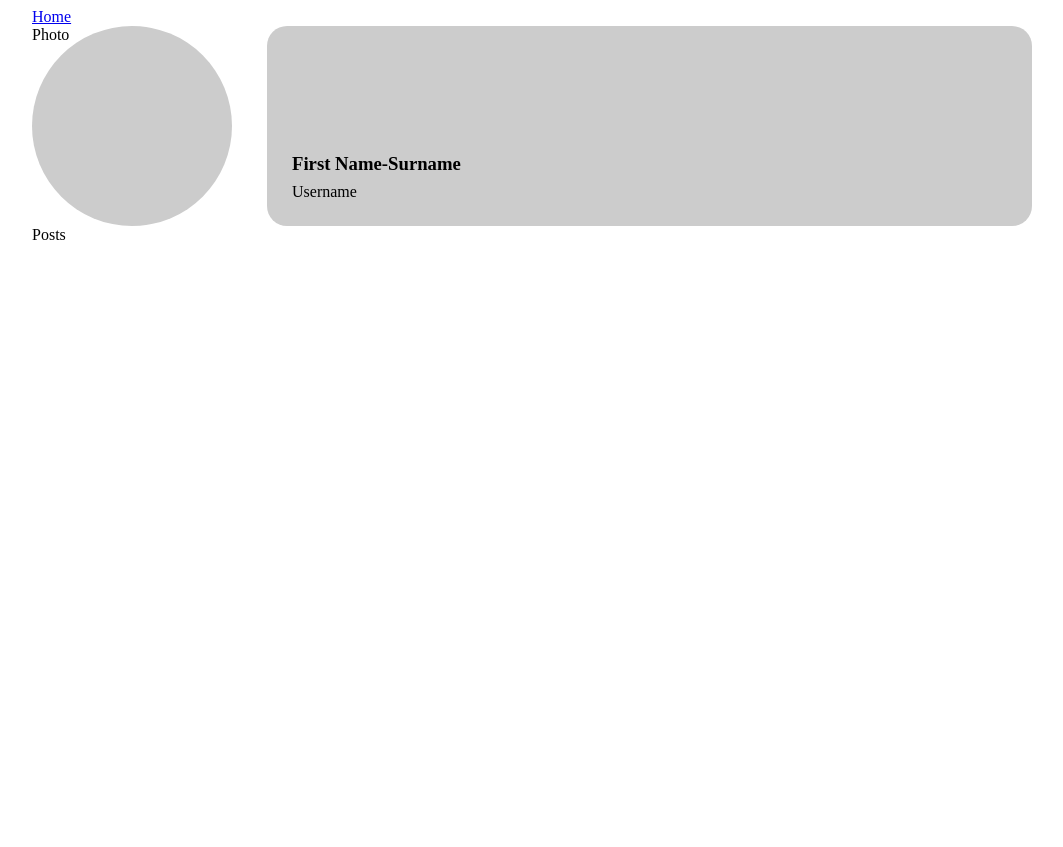
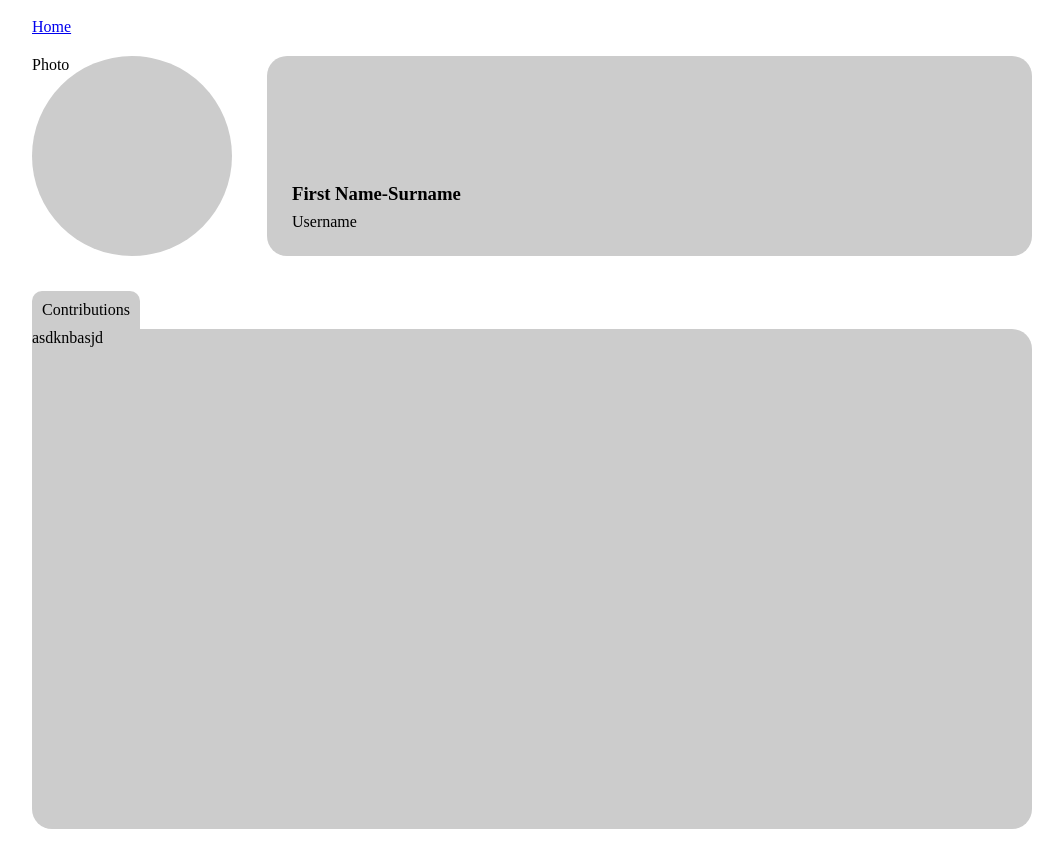
Before and after one commit to erdem-muhammed/VueCli, a Vue app in the folder SocialMediaApp/socialmedia/: page /#/user/1 in a window 1280 px wide. Shown: the whole page, without its empty margins (108-1171 px from the left). Before the commit the page ends 800 px from the top, so only its background shows below. Built offline with nearby package versions, Linux system fonts and the light colour scheme.

Commit message:
post.vue design completed, padding added to wrapper

```diff
--- a/SocialMediaApp/socialmedia/src/App.vue
+++ b/SocialMediaApp/socialmedia/src/App.vue
@@ -12,5 +12,6 @@
 {
   max-width: 1000px;
   margin: 0 auto;
+  padding: 10px;
 }
 </style>
--- a/SocialMediaApp/socialmedia/src/components/profile/post.vue
+++ b/SocialMediaApp/socialmedia/src/components/profile/post.vue
@@ -1,5 +1,28 @@
 <template>
     <div>
-        Posts
+        <div class="text">
+            Contributions
+        </div>
+        <div class="postContainer">
+            asdknbasjd
+        </div>
     </div>
 </template>
+
+<style scoped>
+   .text
+   {
+       background-color: #ccc;
+       display: inline-block;
+       padding: 10px;
+       border-top-left-radius: 10px;
+       border-top-right-radius: 10px;
+   }
+   .postContainer
+   {
+       height: 500px;
+       background-color: #ccc;
+       border-radius: 20px;
+       border-top-left-radius: 0px;
+   }
+</style>
--- a/SocialMediaApp/socialmedia/src/views/User.vue
+++ b/SocialMediaApp/socialmedia/src/views/User.vue
@@ -28,5 +28,6 @@ export default
 .top
 {
     display: flex;
+    margin-bottom: 35px;
 }
 </style>
```
